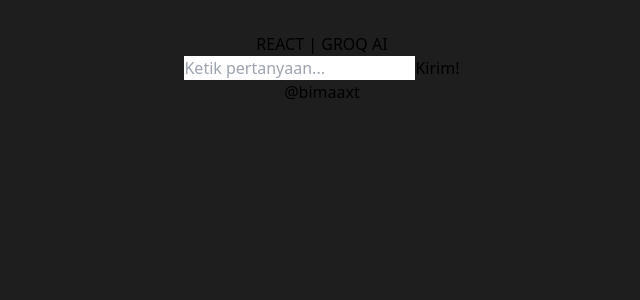
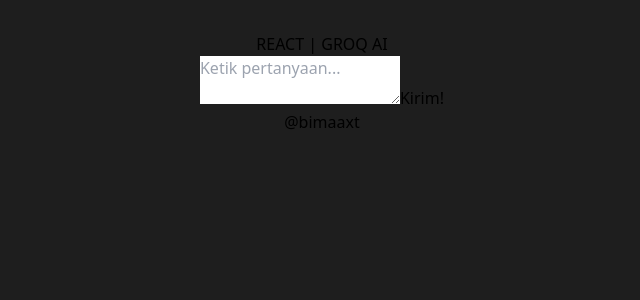
Before and after one commit to BimaARV/groq-vite, a React (Vite) app: page / in a window 1280 px wide. Shown: the top 300 px of the page, without its empty margins (318-958 px from the left). Built offline with nearby package versions, Linux system fonts and the light colour scheme; what groq-sdk would draw is missing.

Commit message:
add new features

```diff
--- a/src/App.jsx
+++ b/src/App.jsx
@@ -12,8 +12,21 @@
   const [delay, setDelay] = useState(false);
   const inputRef = useRef(null);
 
+  const handleKeyDown = (event) => {
+    if (event.key === "Enter") {
+      if (event.shiftKey) {
+        event.preventDefault(); // Mencegah pengiriman form dengan tombol Enter
+        const inputValue = inputRef.current.value;
+        inputRef.current.value = inputValue + "\n"; // Tambahkan baris baru
+      } else {
+        // Jika hanya Enter, kirim permintaan
+        handleSubmit(event);
+      }
+    }
+  };
+
   const handleSubmit = async (event) => {
-    event.preventDefault(); // mencegah perilaku default form submission
+    event.preventDefault();
 
     if (delay) {
       alert("Tunggu 2 menit sebelum membuat permintaan lagi.");
@@ -35,9 +48,9 @@
     if (typing) {
       const timer = setTimeout(() => {
         setTyping(false);
-      }, 5000); // durasi simulasi animasi mengetik
+      }, 2000); // durasi simulasi animasi mengetik
 
-      return () => clearTimeout(timer); // membersihkan timeout jika component di-unmount
+      return () => clearTimeout(timer);
     }
   }, [typing]);
 
@@ -49,7 +62,7 @@
         setRequestCount(0);
       }, 300000); // 5 menit dalam milidetik
 
-      return () => clearTimeout(delayTimer); // membersihkan timeout jika component di-unmount
+      return () => clearTimeout(delayTimer);
     }
   }, [requestCount]);
 
@@ -57,12 +70,12 @@
     <main className="flex flex-col min-h-[80vh] justify-center items-center max-w-xl w-full mx-auto">
       <h1 className="text-4xl text-indigo-500 font-bold">REACT | GROQ AI</h1>
       <form className="flex flex-col gap-4 py-4 w-full" onSubmit={handleSubmit}>
-        <input
+        <textarea
           placeholder="Ketik pertanyaan..."
           className="py-2 px-4 text-md rounded-md"
           id="content"
-          type="text"
           ref={inputRef}
+          onKeyDown={handleKeyDown} // Tambahkan event handler di sini
         />
         <button
           type="submit"
@@ -76,7 +89,7 @@
         {loading && <div className="loading">Memuat...</div>}
         {typing && <div className="typing">Mengetik...</div>}
         {data && !loading && !typing && (
-          <SyntaxHighlight language="swift" style={darcula} wrapLongLines={true} >
+          <SyntaxHighlight language="swift" style={darcula} wrapLongLines={true}>
             {data}
           </SyntaxHighlight>
         )}
```
